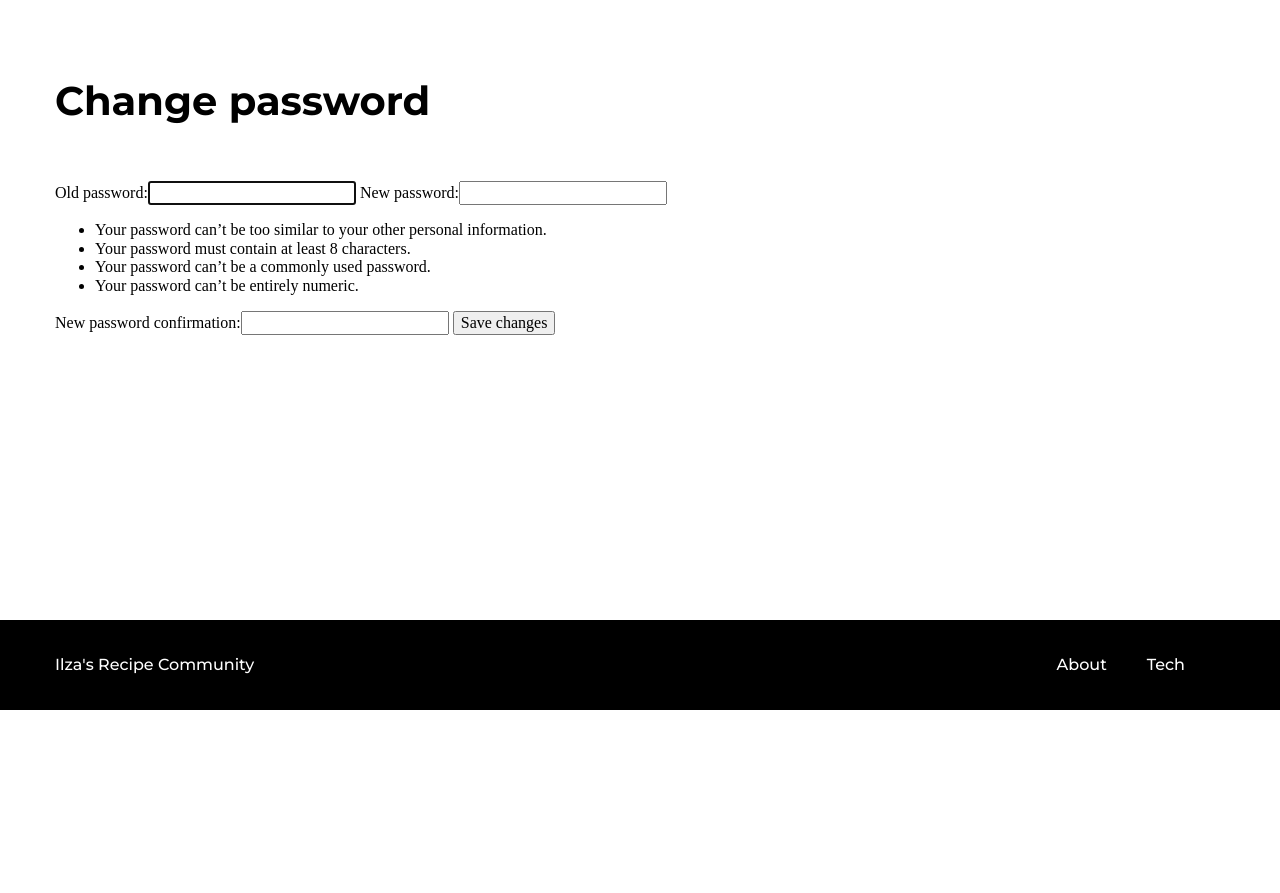
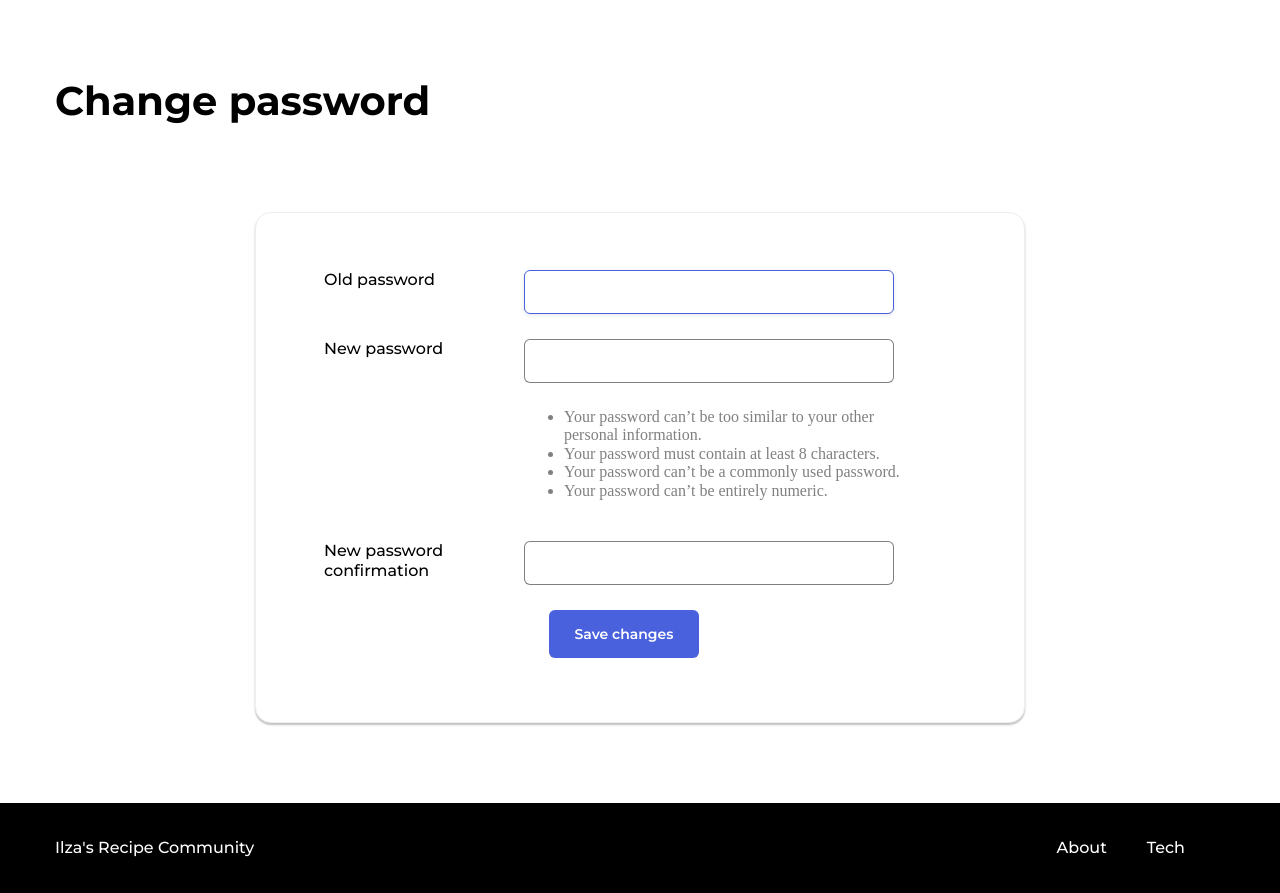
Before and after one commit to volhadounar/foodgram-project, a Django app: page /users/accounts/password_change/ in a window 1280 px wide. Shown: the part 90-983 px from the top of the page. Before the commit the page ends 800 px from the top, so only its background shows below. Run offline with Django 3.2, Linux system fonts and the light colour scheme; parts of the project's set-up code (start-up, migrations or seed data) failed here and were passed over; some libraries are stand-ins or nearby versions.

Commit message:
friendly interface

```diff
--- a/recipe_community/recipe_community/settings.py
+++ b/recipe_community/recipe_community/settings.py
@@ -114,7 +114,6 @@ STATIC_URL = '/static/'
 
 STATIC_ROOT = os.path.join(BASE_DIR, 'static')
 
-MEDIA_URL = '/media/'
 MEDIA_ROOT = os.path.join(BASE_DIR, 'media')
 
 EMAIL_BACKEND = 'django.core.mail.backends.console.EmailBackend'
--- a/recipe_community/templates/registration/password_change_form.html
+++ b/recipe_community/templates/registration/password_change_form.html
@@ -18,9 +18,37 @@
 {% endblock%}
 
 {% block content %}
-<form method="post">
+{% load user_filters %}
+<div class="form-container">
+    <form class="form" method="post">
     {% csrf_token %}
-    {{ form }}
-    <button type="submit">Save changes</button>
+    <div class="form__group">
+        {{ form.old_password.errors }}
+        <label for="{{ form.old_password.id_for_label }}" class="form__label">{{ form.old_password.label }}</label>
+        <div class="form__field-group">
+            {{ form.old_password|addclass:"form__input" }}
+        </div>
+    </div>
+    <div class="form__group">
+        {{ form.new_password1.errors }}
+        <label for="{{ form.new_password1.id_for_label }}" class="form__label">{{ form.new_password1.label }}</label>
+        <div class="form__field-group">
+            {{ form.new_password1|addclass:"form__input" }}
+            {% if form.new_password1.help_text %}
+                <div class="help" style="color: gray;">{{ form.new_password1.help_text|safe }}</div>
+            {% endif %}
+        </div>
+    </div>
+    <div class="form__group">
+        {{ form.new_password2.errors }}
+        <label for="{{ form.new_password2.id_for_label }}" class="form__label">{{ form.new_password2.label }}</label>
+        <div class="form__field-group">
+            {{ form.new_password2|addclass:"form__input" }}
+        </div>
+    </div>
+    <div class="form__footer">
+        <button class="button button_style_blue" type="submit">Save changes</button>
+    </div>
   </form>
+</div>
 {% endblock %}
--- a/recipe_community/users/views.py
+++ b/recipe_community/users/views.py
@@ -23,7 +23,7 @@ def change_password(request):
             update_session_auth_hash(request, user)  # Important!
             messages.success(request,
                              'Your password was successfully updated!')
-            return redirect('users:login')
+            return redirect(reverse_lazy('login'))
         else:
             messages.error(request, 'Please correct the error below.')
     else:
```
Also changed, not shown: recipe_community/templates/misc/404.html (+8 -2 lines), recipe_community/templates/misc/500.html (+8 -1 lines), recipe_community/templates/recipes/recipe_delete_form.html (+9 -1 lines).
